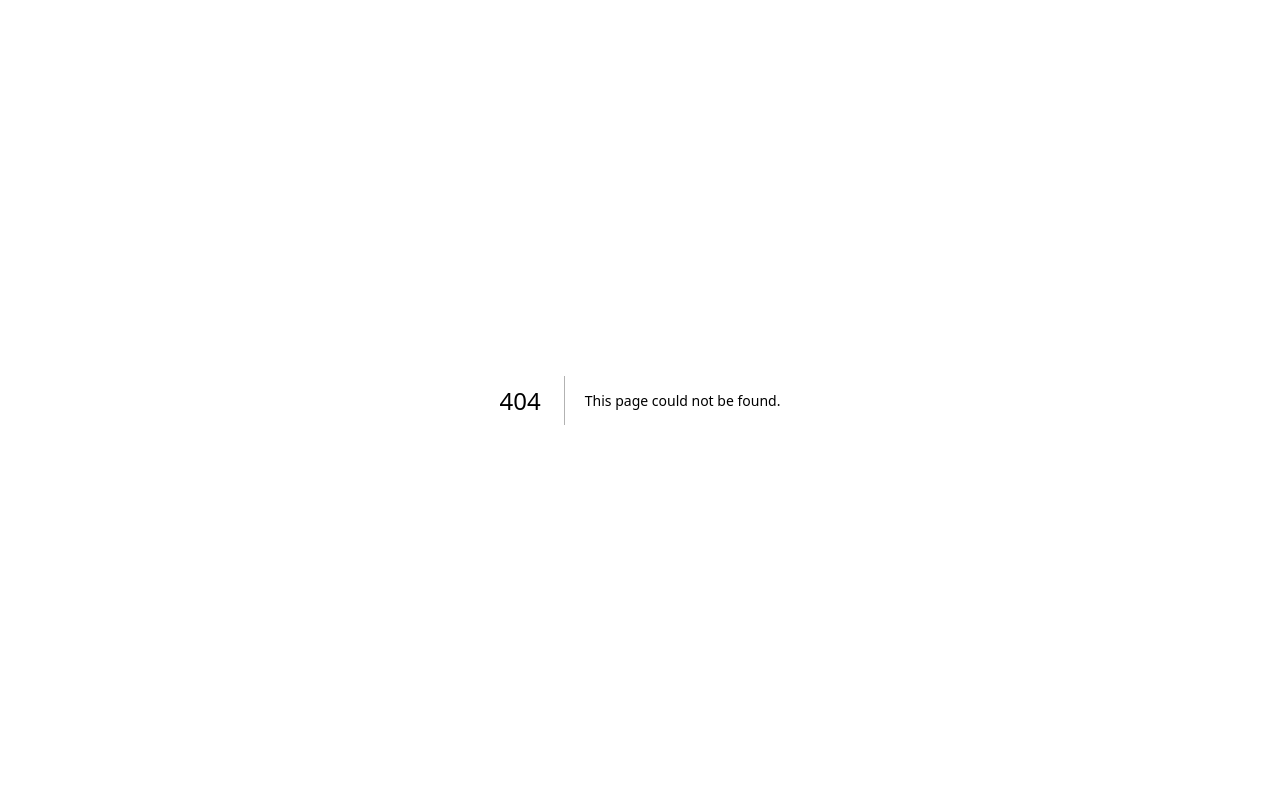
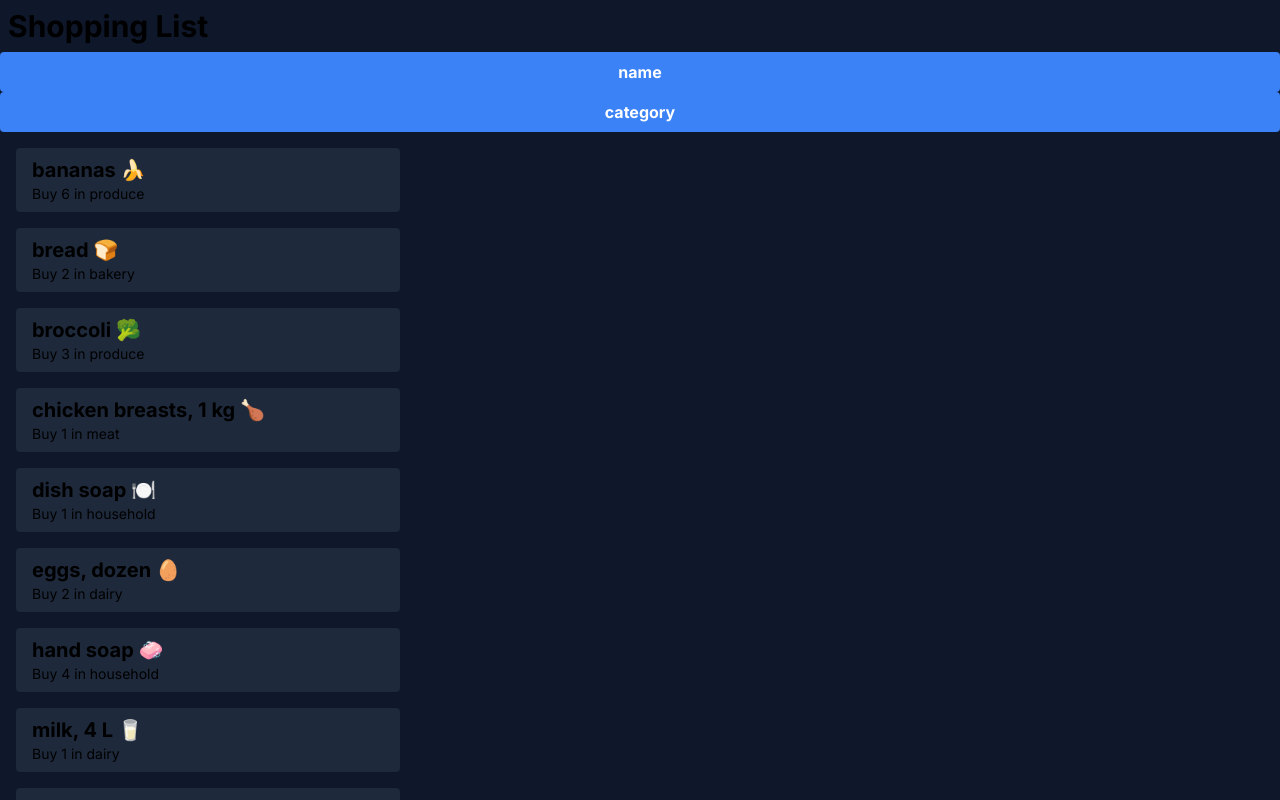
Before and after one commit to TyGalea/cprg306-assignments, a Next.js app: page /week-5 in a window 1280 px wide. Before the commit this address had no page. Shown: the top 800 px of the page. Built offline with nearby package versions, Linux system fonts and the light colour scheme.

Commit message:
Week 4/5 Update

```diff
--- a/app/page.js
+++ b/app/page.js
@@ -13,6 +13,9 @@ export default function Page() {
       <p>
         <Link href="/week-4">week-4</Link>
       </p>
+      <p>
+        <Link href="/week-5">week-5</Link>
+      </p>
     </main>
   );
 }
--- a/app/week-4/new-item.js
+++ b/app/week-4/new-item.js
@@ -12,6 +12,9 @@ export default function NewItem() {
     const item = { name, quantity, category };
     console.log(item);
     alert(`Added item: ${name}, quantity: ${quantity}, category: ${category}`);
+    setName("");
+    setQuantity(1);
+    setCategory("produce");
   };
 
   return (
--- /dev/null
+++ b/app/week-5/item-list.js
@@ -0,0 +1,48 @@
+"use client";
+
+import Item from "./item.js";
+import Items from "./items.json";
+import { useState } from "react";
+
+export default function ItemList() {
+  const [sortBy, setSortBy] = useState("name");
+
+  if (sortBy === "name") {
+    Items.sort((a, b) => a.name.localeCompare(b.name));
+  } else if (sortBy === "category") {
+    Items.sort((a, b) => a.category.localeCompare(b.category));
+  }
+
+  return (
+    <div>
+      <button
+        onClick={() => setSortBy("name")}
+        class="w-full bg-blue-500 hover:bg-blue-600 text-white font-bold py-2 px-4 rounded"
+        type="button"
+      >
+        name
+      </button>
+      <button
+        onClick={() => setSortBy("category")}
+        class="w-full bg-blue-500 hover:bg-blue-600 text-white font-bold py-2 px-4 rounded"
+        type="button"
+      >
+        category
+      </button>
+      <ul>
+        {Items.map((item) => (
+          <li
+            key={item}
+            className="px-4 py-2 bg-slate-800 rounded m-4 max-w-sm"
+          >
+            <Item
+              name={item.name}
+              quantity={item.quantity}
+              category={item.category}
+            />
+          </li>
+        ))}
+      </ul>
+    </div>
+  );
+}
--- /dev/null
+++ b/app/week-5/item.js
@@ -0,0 +1,12 @@
+export default function Item({ name, quantity, category }) {
+  return (
+    <ul>
+      <li>
+        <h2 className="text-xl font-bold">{name}</h2>
+        <p className="text-sm">
+          Buy {quantity} in {category}
+        </p>
+      </li>
+    </ul>
+  );
+}
--- /dev/null
+++ b/app/week-5/items.json
@@ -0,0 +1,74 @@
+[
+  {
+    "id": "1h2GJKH12gkHG31h1H",
+    "name": "milk, 4 L 🥛",
+    "quantity": 1,
+    "category": "dairy"
+  },
+  {
+    "id": "2KJH3k2j3H1k2J3K1H",
+    "name": "bread 🍞",
+    "quantity": 2,
+    "category": "bakery"
+  },
+  {
+    "id": "3h2KJH3k2j3H1k2J3",
+    "name": "eggs, dozen 🥚",
+    "quantity": 2,
+    "category": "dairy"
+  },
+  {
+    "id": "4k2J3K1H2GJKH12gk",
+    "name": "bananas 🍌",
+    "quantity": 6,
+    "category": "produce"
+  },
+  {
+    "id": "5H1h1H2KJH3k2j3H",
+    "name": "broccoli 🥦",
+    "quantity": 3,
+    "category": "produce"
+  },
+  {
+    "id": "6H1k2J3K1H2GJKH1",
+    "name": "chicken breasts, 1 kg 🍗",
+    "quantity": 1,
+    "category": "meat"
+  },
+  {
+    "id": "7gkHG31h1H2KJH3k",
+    "name": "pasta sauce 🍝",
+    "quantity": 3,
+    "category": "canned goods"
+  },
+  {
+    "id": "8j3H1k2J3K1H2GJK",
+    "name": "spaghetti, 454 g 🍝",
+    "quantity": 2,
+    "category": "dry goods"
+  },
+  {
+    "id": "9H12gkHG31h1H2KJ",
+    "name": "toilet paper, 12 pack 🧻",
+    "quantity": 1,
+    "category": "household"
+  },
+  {
+    "id": "10H3k2j3H1k2J3K1",
+    "name": "paper towels, 6 pack",
+    "quantity": 1,
+    "category": "household"
+  },
+  {
+    "id": "11k2J3K1H2GJKH12",
+    "name": "dish soap 🍽️",
+    "quantity": 1,
+    "category": "household"
+  },
+  {
+    "id": "12GJKH12gkHG31h1",
+    "name": "hand soap 🧼",
+    "quantity": 4,
+    "category": "household"
+  }
+]
--- /dev/null
+++ b/app/week-5/page.js
@@ -0,0 +1,10 @@
+import ItemList from "./item-list.js";
+
+export default function Page() {
+  return (
+    <main className="bg-slate-900">
+      <h1 className="text-3xl font-bold p-2">Shopping List</h1>
+      <ItemList />
+    </main>
+  );
+}
```
